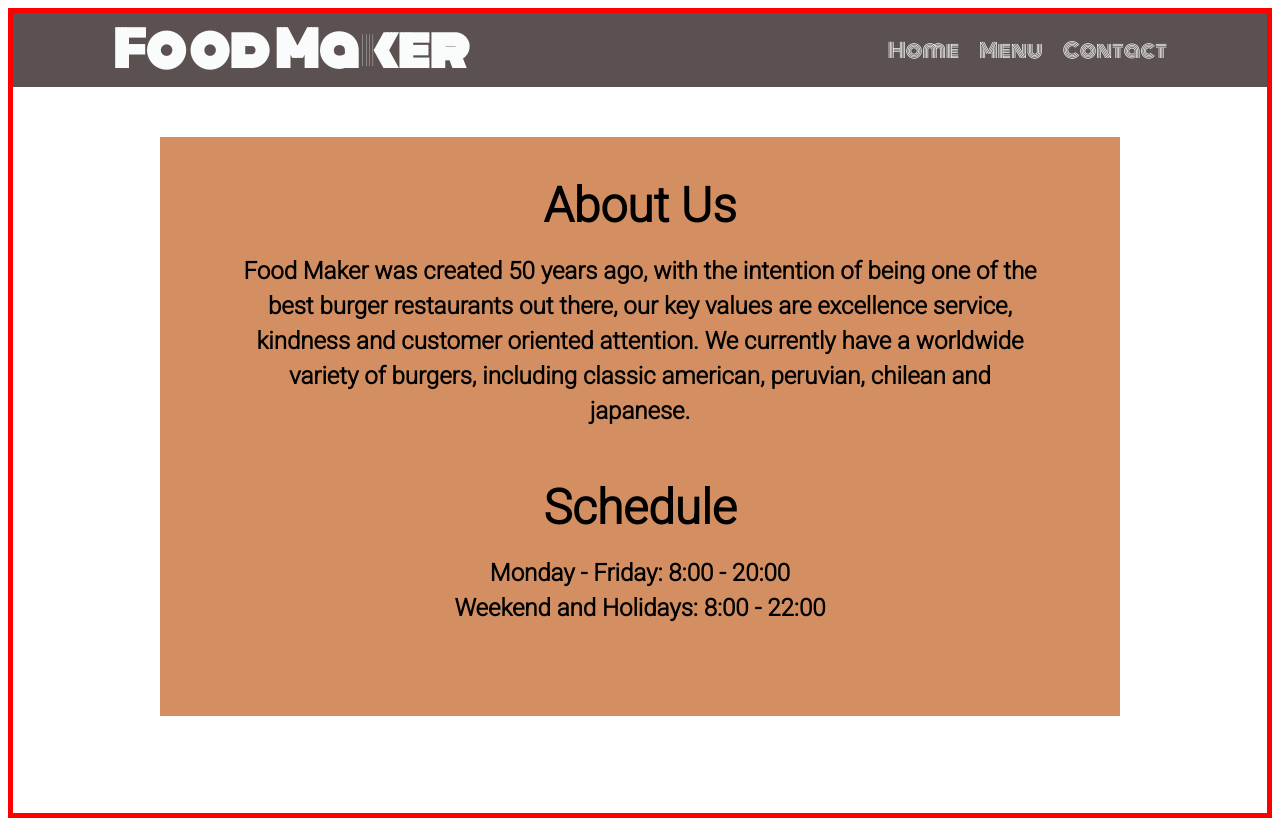
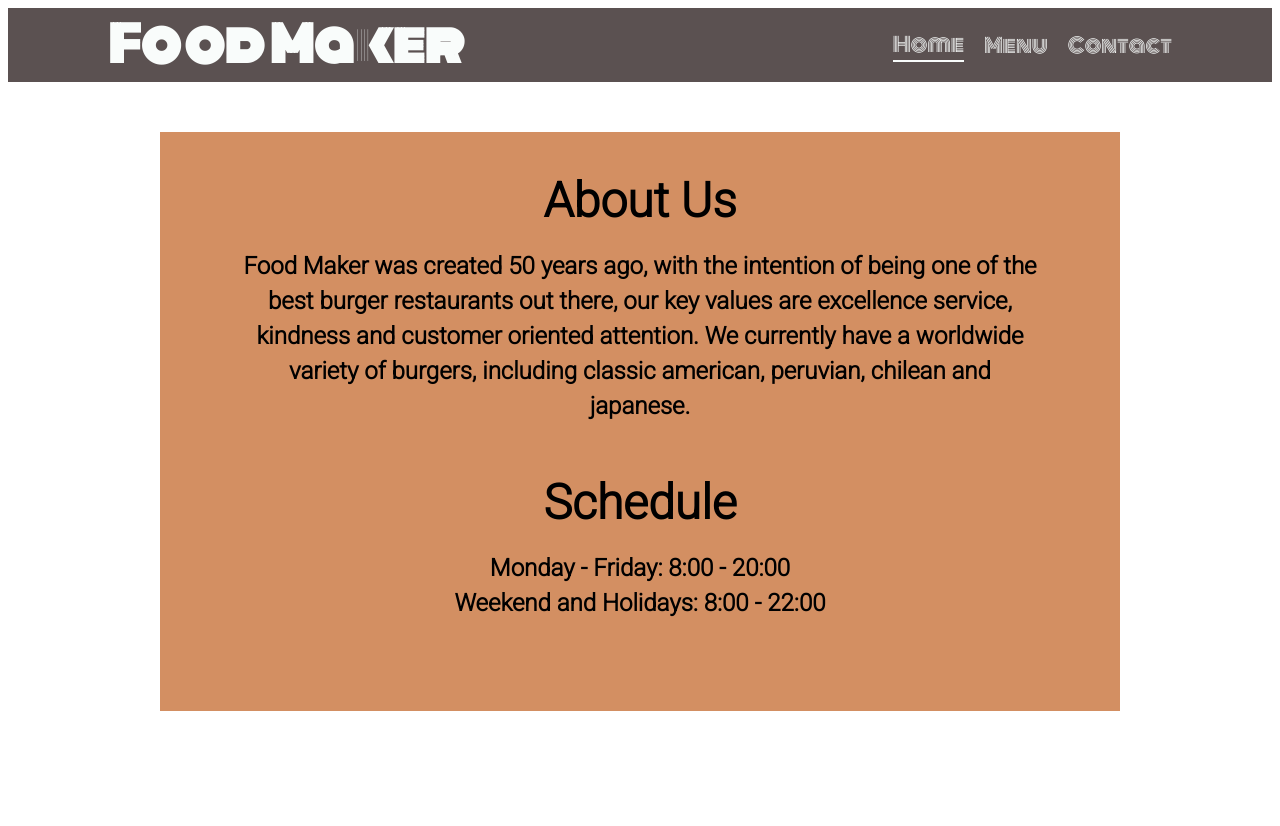
Before and after one commit to Ayosef16/restaurant-page, a plain HTML site: page index.html in a window 1280 px wide. In both pictures the pointer is over the item "Home". Drawn offline with Linux system fonts and the light colour scheme.

Commit message:
Add an underlien to the nav

```diff
--- a/style.css
+++ b/style.css
@@ -25,7 +25,7 @@ body{
     background-size: cover;
     background-position: center;
     background-repeat: no-repeat;
-    border: 5px solid red;
+    /* border: 5px solid red; */
     font-size: 20px;
     min-height: 100vh;
 }
@@ -52,6 +52,13 @@ header ul{
     display: flex;
     gap: 20px;
     margin-right: var(--mg-header);
+    position: relative;
+    align-items: center;
+}
+
+li:hover{
+    border-bottom: 2px solid var(--white);
+    cursor: pointer;
 }
 
 .restaurant-content{
```
